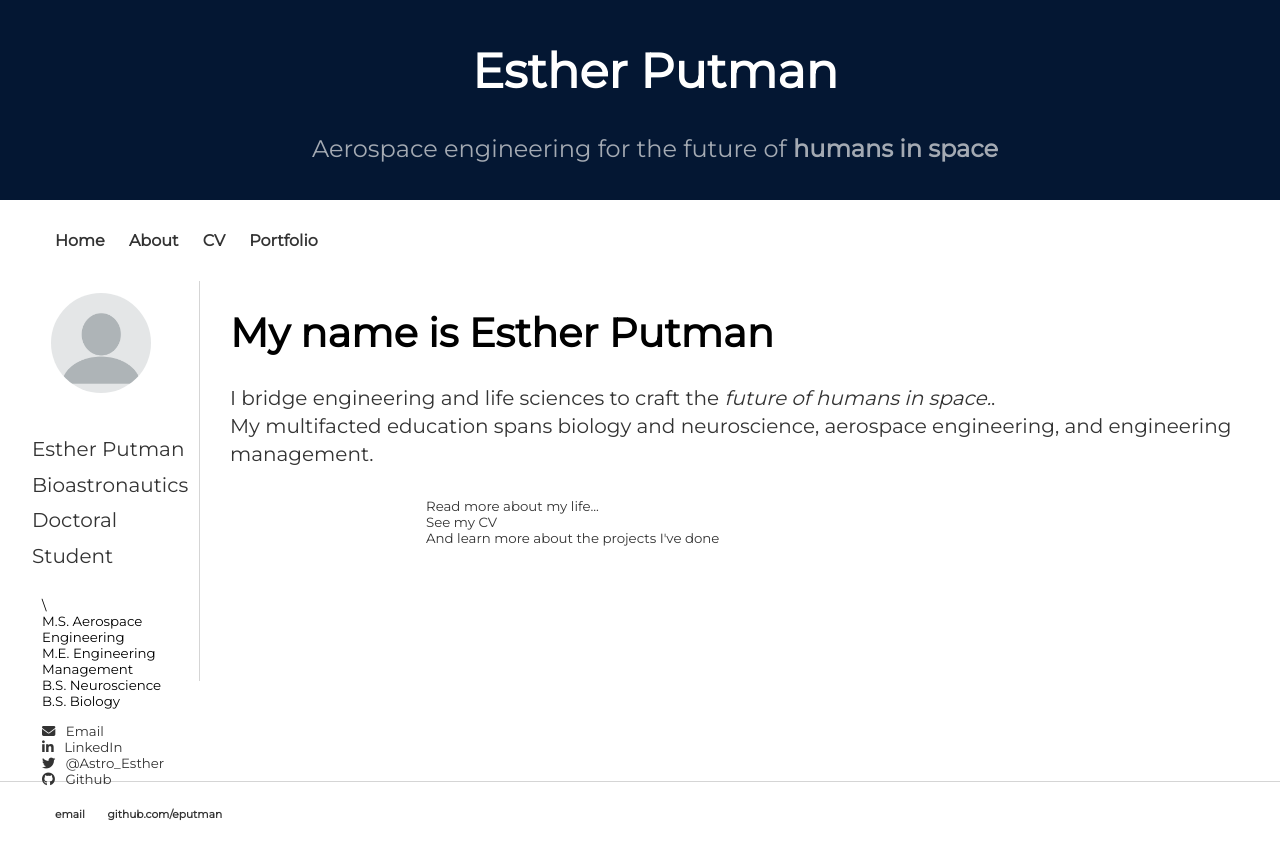
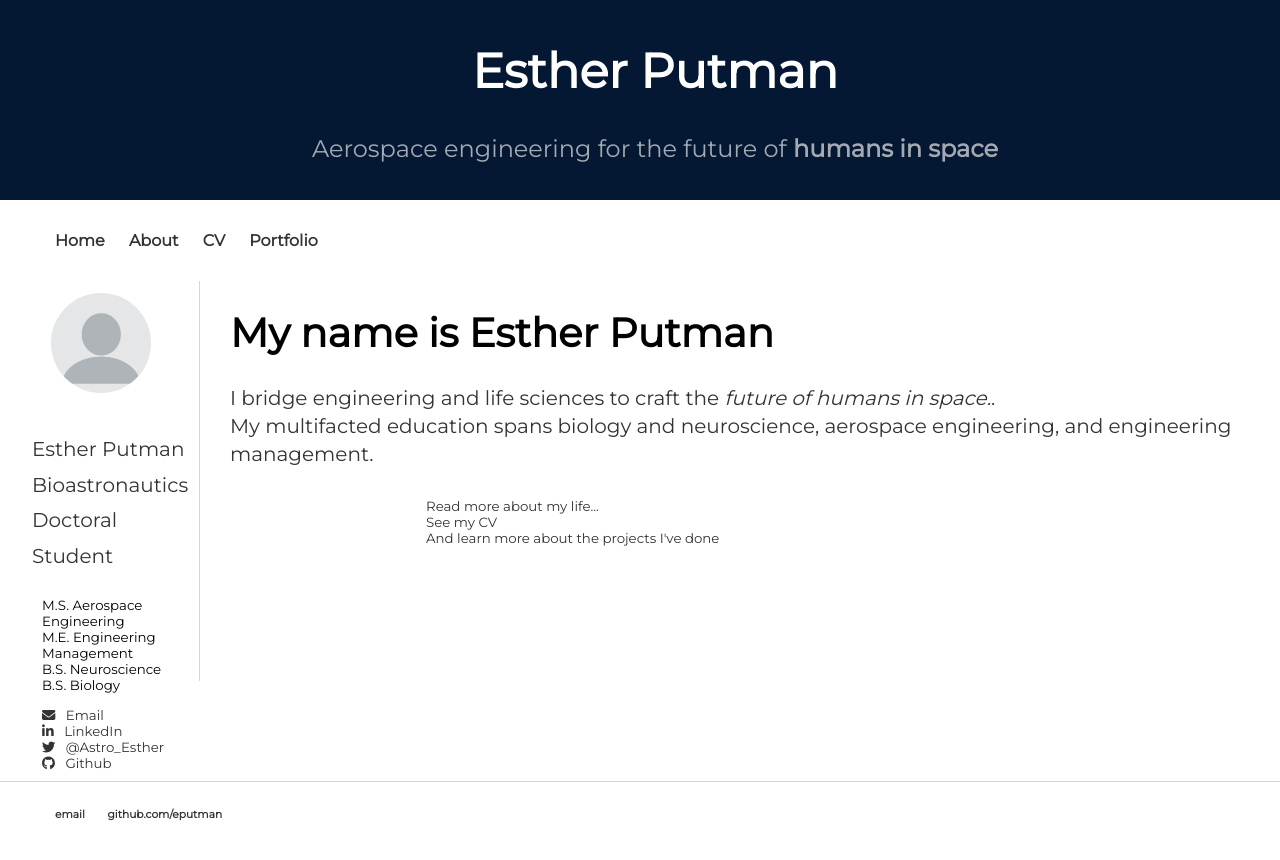
Before and after one commit to eputman/eputman.github.io, a Jekyll site: the page built from index.html, in a window 1280 px wide. Shown: the top 860 px of the page. Built offline with Jekyll 4.4.1, drawn with Linux system fonts in a browser that asks for light colours; nearby versions of some CDN libraries.

Commit message:
Update index.html

```diff
--- a/index.html
+++ b/index.html
@@ -9,7 +9,7 @@ title: Esther Putman, Aerospace Engineer
 	</div> <!-- /center -->
 	<p><small> Esther Putman <br>
 		Bioastronautics Doctoral Student</p>
-	<ul style="list-style-type:none;">\
+	<ul style="list-style-type:none;">
 		<li> M.S. Aerospace Engineering</li>
 		<li> M.E. Engineering Management</li>
 		<li> B.S. Neuroscience</li>
```
